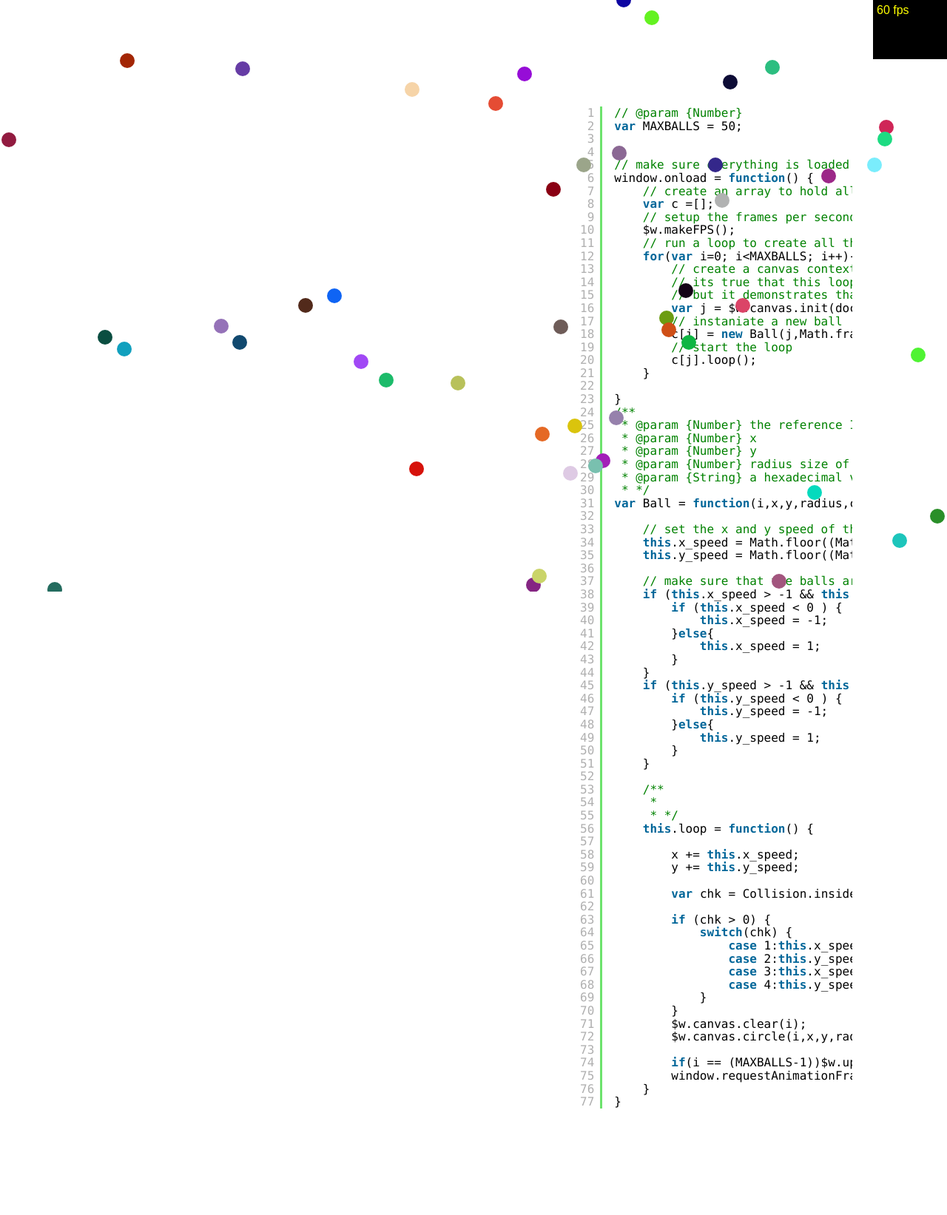
After one commit to 061375/Wes.Mantooth, a PHP site: page /examples/multiple_canvases.php in a window 1280 px wide. The commit adds this page. Shown: the whole page at 74% size. Run offline with PHP 8.4, Linux system fonts and the light colour scheme; some web fonts are replaced.

Commit message:
muliple canvases

```diff
--- a/_/components/js/_canvas.js
+++ b/_/components/js/_canvas.js
@@ -299,6 +299,7 @@ var Canvas = (function() {
      * @returns {Object}
      * */
     var get = function(i,o) {
+
         switch(o) {
             case 'canvas':o = C;break;
             case 'ctx':o = ctx[i];break;
--- a/_/components/js/wes.mantooth.js
+++ b/_/components/js/wes.mantooth.js
@@ -10,6 +10,7 @@
 var WesMantooth = function(){
     this.canvas = Canvas;
     this._3D = _3D;
+    this.math = _Math;
     this.motion = Motion;
     this.collision = Collision;
     this.mouse = Mouse;
--- /dev/null
+++ b/_/js/multiple_canvases.js
@@ -0,0 +1,77 @@
+// @param {Number}
+var MAXBALLS = 50;
+
+
+// make sure everything is loaded
+window.onload = function() {
+    // create an array to hold all the balls
+    var c =[];
+    // setup the frames per second counter
+    $w.makeFPS();
+    // run a loop to create all the balls
+    for(var i=0; i<MAXBALLS; i++){
+        // create a canvas context and assign the result to j
+        // its true that this loop will result in the same as i
+        // but it demonstrates that the funcxtion returns the ID of the canavas object
+        var j = $w.canvas.init(document.getElementById('target'));
+        // instaniate a new ball
+        c[j] = new Ball(j,$w.math.frandom(500),$w.math.frandom(500),10,Color.random());
+        // start the loop
+        c[j].loop();
+    }
+
+}
+/**
+ * @param {Number} the reference ID to the canvas (also z-index)
+ * @param {Number} x
+ * @param {Number} y
+ * @param {Number} radius size of the circle
+ * @param {String} a hexadecimal value representing a color
+ * */
+var Ball = function(i,x,y,radius,color) {
+
+    // set the x and y speed of the ball
+    this.x_speed = Math.floor((Math.random() * 10) - 5);
+    this.y_speed = Math.floor((Math.random() * 10) - 5);
+
+    // make sure that the balls are moving
+    if (this.x_speed > -1 && this.x_speed < 1) {
+        if (this.x_speed < 0 ) {
+            this.x_speed = -1;
+        }else{
+            this.x_speed = 1;
+        }
+    }
+    if (this.y_speed > -1 && this.y_speed < 1) {
+        if (this.y_speed < 0 ) {
+            this.y_speed = -1;
+        }else{
+            this.y_speed = 1;
+        }
+    }
+
+    /**
+     *
+     * */
+    this.loop = function() {
+
+        x += this.x_speed;
+        y += this.y_speed;
+
+        var chk = Collision.insideCanvas(x,y);
+
+        if (chk > 0) {
+            switch(chk) {
+                case 1:this.x_speed+=(this.x_speed * -2);break;
+                case 2:this.y_speed+=(this.y_speed * -2);break;
+                case 3:this.x_speed-=(this.x_speed * 2);break;
+                case 4:this.y_speed-=(this.y_speed * 2);break;
+            }
+        }
+        $w.canvas.clear(i);
+        $w.canvas.circle(i,x,y,radius,color);
+
+        if(i == (MAXBALLS-1))$w.upFPS();
+        window.requestAnimationFrame(this.loop.bind(this));
+    }
+}
--- /dev/null
+++ b/examples/multiple_canvases.php
@@ -0,0 +1,107 @@
+<!doctype html>
+
+<html lang="en">
+<head>
+    <title>Wes Mantooth - Multiple Canvases</title>
+    <?php require_once('scripts.php'); ?>
+    <script src="../_/js/multiple_canvases.js<?php echo $dev ?>"></script>
+    <link rel="stylesheet" href="../_/css/style.css<?php echo $dev ?>" />
+    <style>
+        #target {
+            position: relative;
+        }
+        canvas {
+            position: absolute;
+            left: 0px;
+            top: 0px;
+        }
+    </style>
+</head>
+<body>
+    <div class="left" id="target">
+
+    </div>
+    <div class="right">
+        <pre class="brush: js">
+// @param {Number}
+var MAXBALLS = 50;
+
+
+// make sure everything is loaded
+window.onload = function() {
+    // create an array to hold all the balls
+    var c =[];
+    // setup the frames per second counter
+    $w.makeFPS();
+    // run a loop to create all the balls
+    for(var i=0; i&lt;MAXBALLS; i++){
+        // create a canvas context and assign the result to j
+        // its true that this loop will result in the same as i
+        // but it demonstrates that the funcxtion returns the ID of the canavas object
+        var j = $w.canvas.init(document.getElementById('target'));
+        // instaniate a new ball
+        c[j] = new Ball(j,Math.frandom(500),Math.frandom(500),10,Color.random());
+        // start the loop
+        c[j].loop();
+    }
+
+}
+/**
+ * @param {Number} the reference ID to the canvas (also z-index)
+ * @param {Number} x
+ * @param {Number} y
+ * @param {Number} radius size of the circle
+ * @param {String} a hexadecimal value representing a color
+ * */
+var Ball = function(i,x,y,radius,color) {
+
+    // set the x and y speed of the ball
+    this.x_speed = Math.floor((Math.random() * 10) - 5);
+    this.y_speed = Math.floor((Math.random() * 10) - 5);
+
+    // make sure that the balls are moving
+    if (this.x_speed > -1 && this.x_speed < 1) {
+        if (this.x_speed < 0 ) {
+            this.x_speed = -1;
+        }else{
+            this.x_speed = 1;
+        }
+    }
+    if (this.y_speed > -1 && this.y_speed < 1) {
+        if (this.y_speed < 0 ) {
+            this.y_speed = -1;
+        }else{
+            this.y_speed = 1;
+        }
+    }
+
+    /**
+     *
+     * */
+    this.loop = function() {
+
+        x += this.x_speed;
+        y += this.y_speed;
+
+        var chk = Collision.insideCanvas(x,y);
+
+        if (chk > 0) {
+            switch(chk) {
+                case 1:this.x_speed+=(this.x_speed * -2);break;
+                case 2:this.y_speed+=(this.y_speed * -2);break;
+                case 3:this.x_speed-=(this.x_speed * 2);break;
+                case 4:this.y_speed-=(this.y_speed * 2);break;
+            }
+        }
+        $w.canvas.clear(i);
+        $w.canvas.circle(i,x,y,radius,color);
+
+        if(i == (MAXBALLS-1))$w.upFPS();
+        window.requestAnimationFrame(this.loop.bind(this));
+    }
+}
+        </pre>
+    </div>
+    <?php echo $grunt; ?>
+</body>
+</html>
```
Also changed, not shown: _/components/js/_collision.js (+11 -0 lines), _/components/js/_color.js (+11 -0 lines), _/components/js/_math.js (+12 -7 lines), index.php (+6 -6 lines), _/js/wes.mantooth.js.
